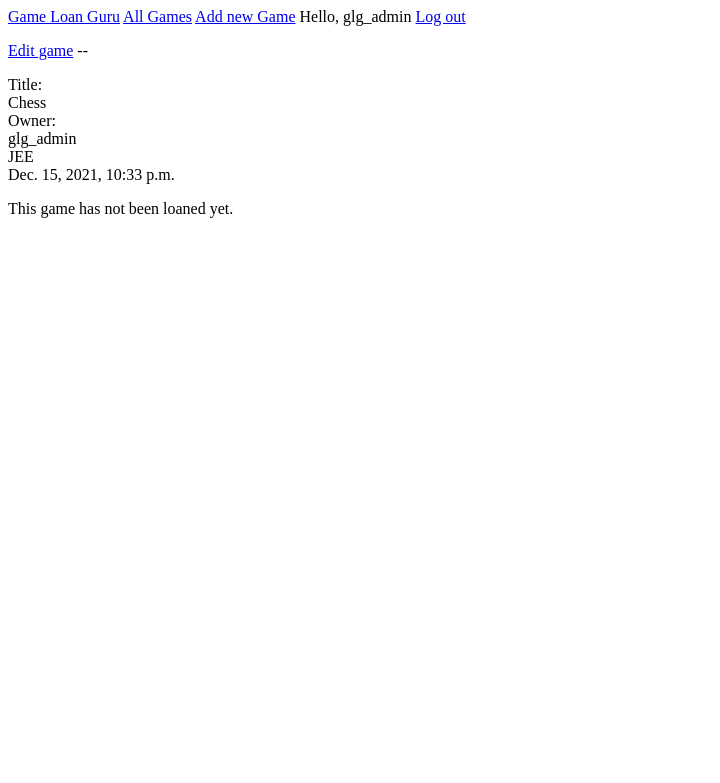
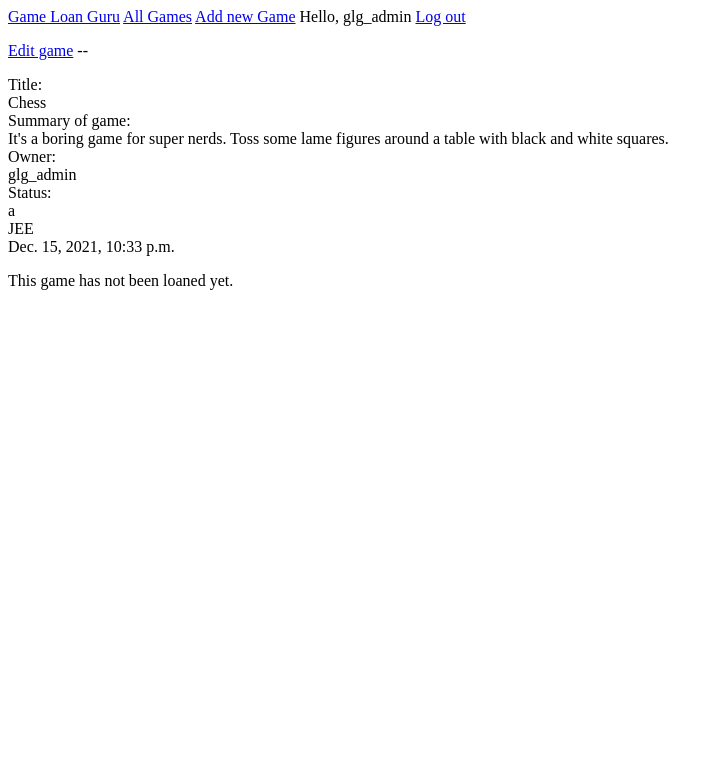
Before and after one commit to jaaw1/gameloanguru, a Django app: page /game/1/ in a window 1280 px wide. Shown: the top 783 px of the page, without its empty margins (0-720 px from the left). Run offline with Django 4.2, Linux system fonts and the light colour scheme; a user stored in the database is signed in; data comes from the database, SQL or seed files in the repository; both versions use the stored data as it was after the commit; some libraries are stand-ins or nearby versions.

Commit message:
Added fields to Game-model. Edit_game still works

```diff
--- a/mainapp/forms.py
+++ b/mainapp/forms.py
@@ -4,5 +4,5 @@ from .models import Game, Loan
 class GameForm(forms.ModelForm):
     class Meta:
         model = Game
-        fields = ['name']
-        labels = {'name': 'Name:'}
+        fields = ['name', 'summary', 'status']
+        labels = {'name': 'Name:', 'summary': 'Summary:', 'status' : 'status'}
--- a/mainapp/models.py
+++ b/mainapp/models.py
@@ -7,9 +7,25 @@ class Game(models.Model):
     """A Game a user can loan"""
     name = models.CharField(max_length=200)
 
+    summary = models.CharField(max_length=200)
     date_added = models.DateTimeField(auto_now_add=True)
     date_modified = models.DateTimeField(auto_now_add=True)
     owner = models.ForeignKey(User, on_delete=models.CASCADE)
+
+
+    LOAN_STATUS = (
+        ('a', 'Available'),
+        ('o', 'On loan'),
+        ('r', 'Reserved'),
+    )
+
+    status = models.CharField(
+        max_length=1,
+        choices=LOAN_STATUS,
+        blank=True,
+        default='a',
+        help_text='Game availability',
+    )
 
     def __str__(self):
         """This will return the title of the Book"""
--- a/mainapp/templates/mainapp/game.html
+++ b/mainapp/templates/mainapp/game.html
@@ -14,8 +14,12 @@
         </p>
         Title:
         <div class="col-md-3 themed-grid-col">{{ game.name }}</div>
+        Summary of game:
+        <div class="col-md-3 themed-grid-col">{{ game.summary }}</div>
         Owner:
         <div class="col-md-3 themed-grid-col">{{ game.owner }}</div>
+        Status:
+        <div class="col-md-3 themed-grid-col">{{ game.status }}</div>
         JEE
         <div class="col-md-3 themed-grid-col">{{ game.date_added }}</div>
         {% for loan in loans %}
--- a/mainapp/views.py
+++ b/mainapp/views.py
@@ -20,8 +20,10 @@ def game(request, game_id):
     """Show a single book and all it's reviews."""
     game = Game.objects.get(id=game_id)
     owner = game.owner
+    summary = game.summary
+    status = game.status
     #loans = Game.loan_set.order_by('-date_added')
-    context = {'game': game} #'loans': loans}
+    context = {'game': game, 'summary': summary, 'status': status} #'loans': loans}
     return render(request, 'mainapp/game.html', context)
 
 @login_required
```
Also changed, not shown: db.sqlite3, mainapp/migrations/0003_game_status.py (added), mainapp/migrations/0004_game_summary.py (added).
